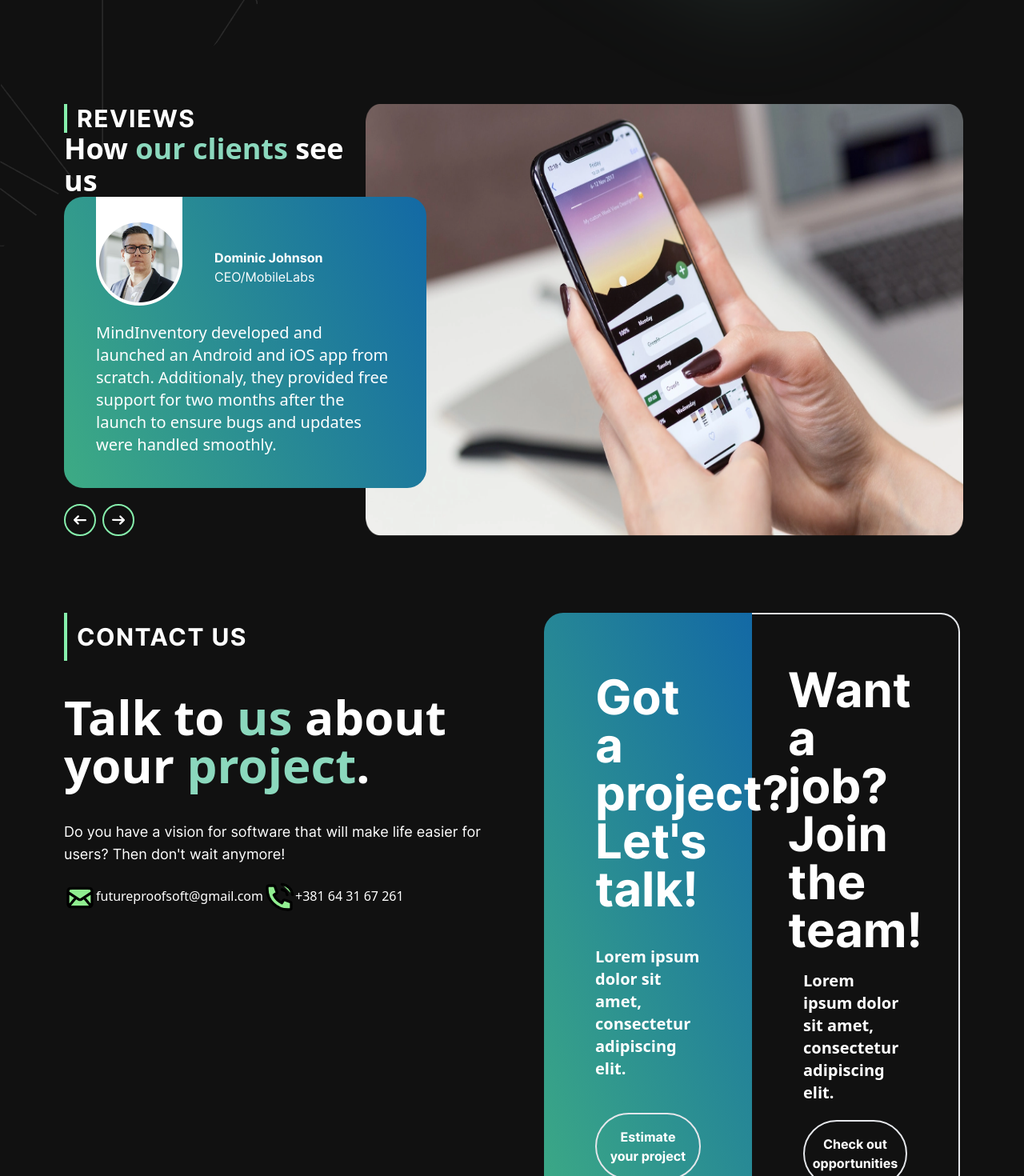
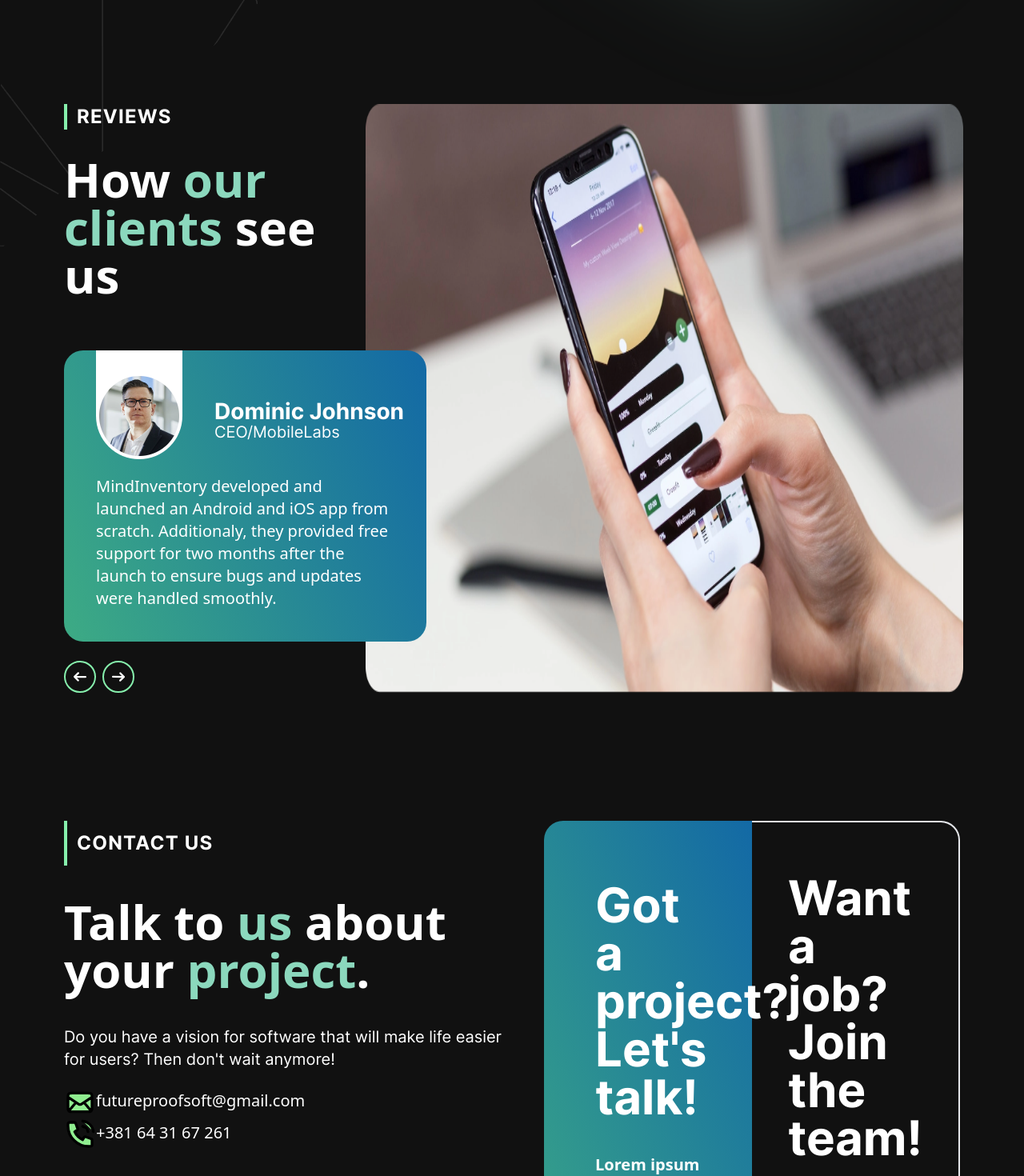
Before and after one commit to futureproofsoft/fps-web, a Next.js app: page / in a window 1280 px wide. Shown: the part 680-2150 px from the top of the page at 80% size. Built offline with nearby package versions, Linux system fonts and the light colour scheme.

Commit message:
feat(reviews): reviews finished

```diff
--- a/src/components/ContactUs.tsx
+++ b/src/components/ContactUs.tsx
@@ -6,22 +6,22 @@ import PhoneSVG from '../../public/svg/phone-call-svgrepo-com.svg';
 export default function ContactUs() {
   return (
     <section>
-      <div className='grid grid-cols-2 space-x-10 py-12'>
+      <div className='my-40 grid grid-cols-2 space-x-10'>
         <div className='grid grid-cols-1'>
           <div className='prose lg:prose-xl'>
-            <h2 className='border-s-4 border-green-300 p-3 uppercase tracking-wider text-white'>
+            <h2 className='border-s-4 border-green-300 p-3 text-2xl uppercase tracking-wider text-white'>
               Contact us
             </h2>
             <p className='my-10 font-sans text-6xl font-bold text-white'>
               Talk to <span className='text-greenText'>us</span> about your
               <span className='text-greenText'> project</span>.
             </p>
-            <p className='my-5 text-lg text-white '>
+            <p className='my-5 text-xl text-white '>
               Do you have a vision for software that will make life easier for
               users? Then don't wait anymore!
             </p>
 
-            <p className='font-sans text-base text-white'>
+            <p className='flex flex-col font-sans text-xl text-white'>
               <span className='flex-row'>
                 <MailSVG
                   className='inline'
--- a/src/components/ReviewItem/index.tsx
+++ b/src/components/ReviewItem/index.tsx
@@ -17,8 +17,10 @@ export const ReviewItem = ({
 }: ReviewItemProps) => {
   return (
     <div
-      className={`from-lightGreen to-darkBlue bg-custom-gradient z-10 -mr-20 flex flex-col rounded-3xl text-white  ${
-        active ? 'flex focus:transition focus:duration-500' : 'hidden'
+      className={`bg-custom-gradient from-lightGreen to-darkBlue z-10 -mr-20 flex transform flex-col rounded-3xl text-white transition-transform duration-500 ${
+        active
+          ? 'translate-x-0 opacity-100'
+          : 'absolute -top-10 -translate-x-full opacity-0'
       }`}
     >
       <div className='mb-5 flex flex-row'>
@@ -32,8 +34,8 @@ export const ReviewItem = ({
           />
         </div>
         <div className='mt-16 flex flex-col'>
-          <p className='opacity-1 font-bold'>{name}</p>
-          <p className='opacity-1 '>{title}</p>
+          <p className='opacity-1 text-[28px] font-bold'>{name}</p>
+          <p className='opacity-1 text-xl '>{title}</p>
         </div>
       </div>
       <p className='duration:500 px-10 pb-10 font-sans text-sm text-xl text-white transition'>
--- a/src/components/Reviews.tsx
+++ b/src/components/Reviews.tsx
@@ -44,10 +44,10 @@ export default function Reviews() {
     <section>
       <div className='my-12 grid grid-cols-3'>
         <div className='prose lg:prose-xl z-10 flex flex-col justify-between'>
-          <h2 className=' border-s-4 border-green-300 px-3 uppercase tracking-wider text-white'>
+          <h3 className='border-s-4 border-green-300 px-3 uppercase tracking-wider text-white'>
             Reviews
-          </h2>
-          <p className='font-sans text-4xl font-bold text-white'>
+          </h3>
+          <p className='mb-16 mt-8 font-sans text-6xl font-bold text-white'>
             How <span className='text-greenText'>our clients</span> see us
           </p>
           {data.map((item, index) => (
@@ -61,7 +61,7 @@ export default function Reviews() {
             />
           ))}
 
-          <div className='mt-5'>
+          <div className='mt-6'>
             <button
               type='button'
               onClick={prevItem}
```
